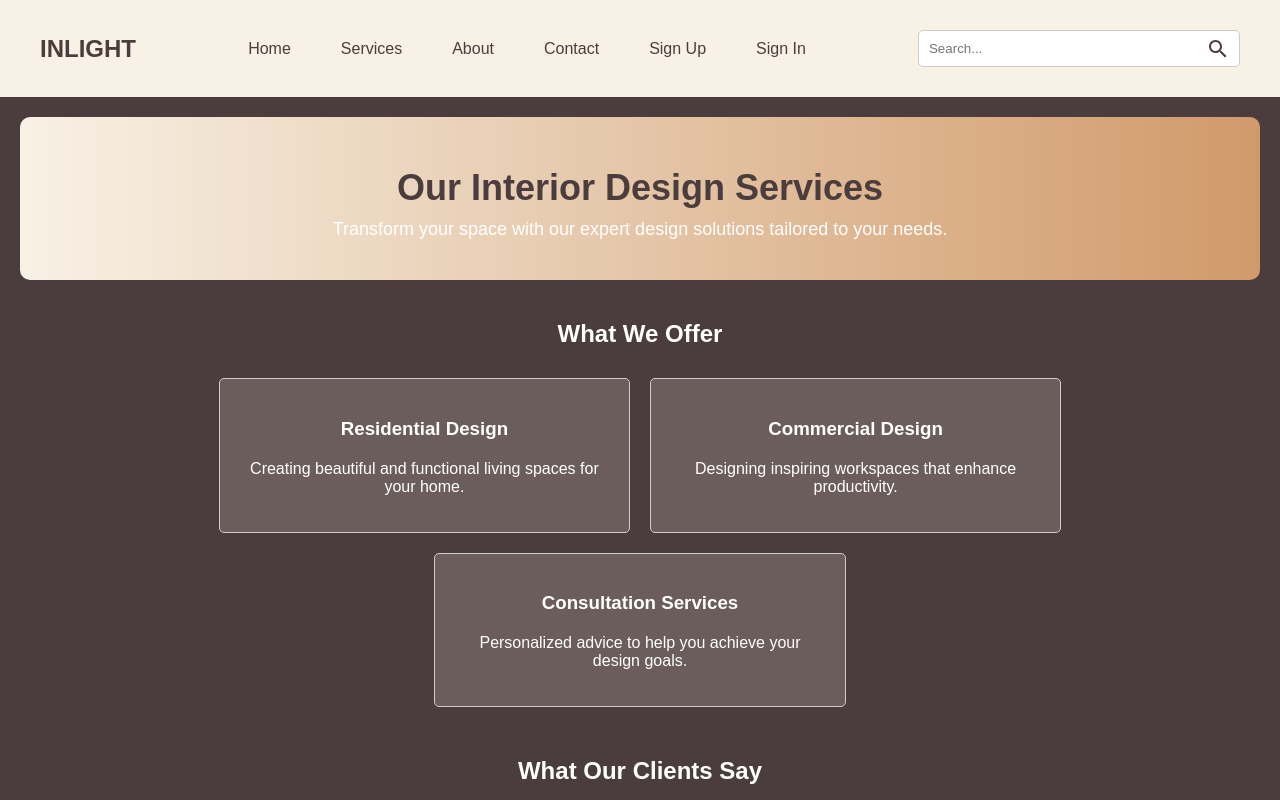
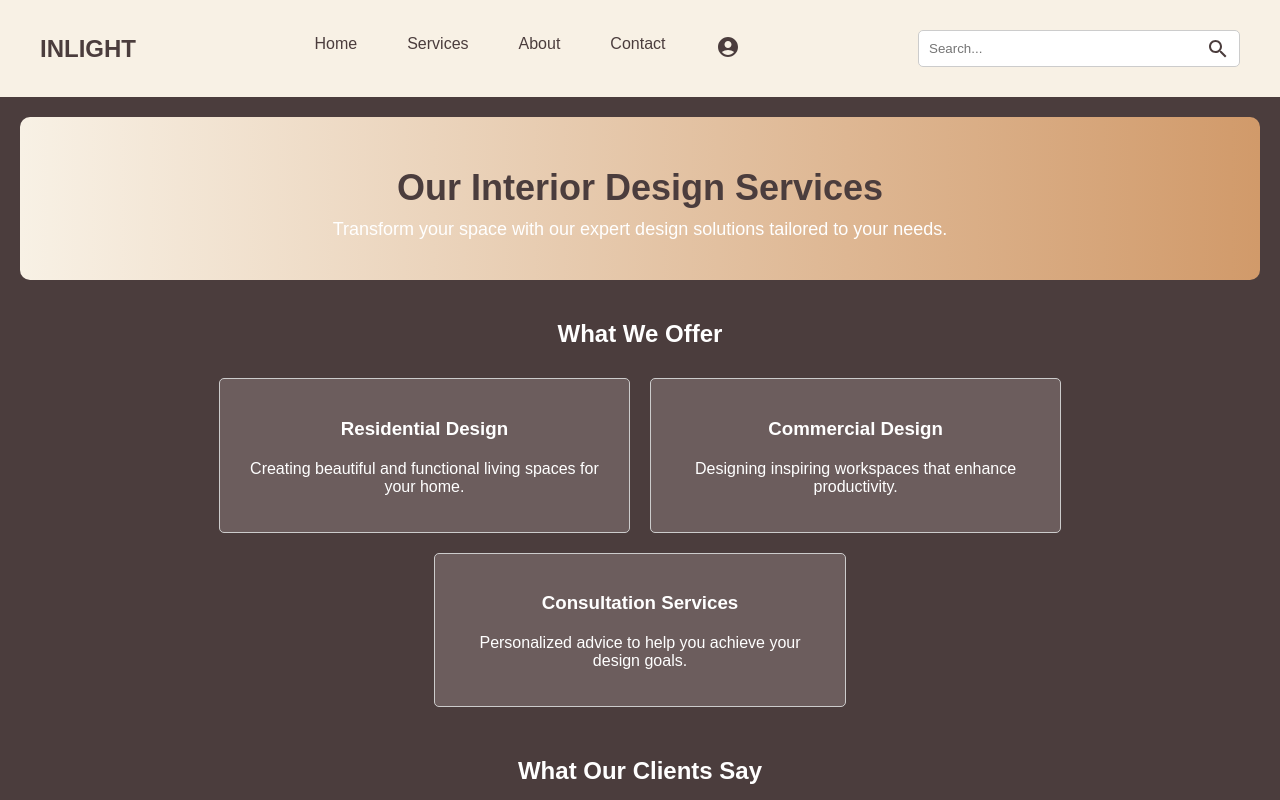
Before and after one commit to eldianak21/Yeamanuel-inlight-interior, a React (Create React App) app in the folder inlight-interior/: page /services#consultation in a window 1280 px wide. Shown: the top 800 px of the page. Built offline with nearby package versions, Linux system fonts and the light colour scheme.

Commit message:
update on header part

```diff
--- a/inlight-interior/src/Components/Header/Header.css
+++ b/inlight-interior/src/Components/Header/Header.css
@@ -110,3 +110,23 @@ body {
 .dropdown-menu a:hover {
     background-color: #f0f0f0; /* Change background on hover */
 }
+.account-dropdown {
+    position: absolute;
+    background-color: #fff;
+    border: 1px solid #ccc;
+    border-radius: 5px;
+    box-shadow: 0 4px 8px rgba(0, 0, 0, 0.1);
+    z-index: 1000;
+    margin-top: 5px;
+}
+
+.account-dropdown a {
+    display: block;
+    padding: 10px;
+    color: #4b3d3d;
+    text-decoration: none;
+}
+
+.account-dropdown a:hover {
+    background-color: #f0f0f0;
+}
--- a/inlight-interior/src/Components/Header/Header.js
+++ b/inlight-interior/src/Components/Header/Header.js
@@ -2,6 +2,7 @@ import React, { useState } from 'react';
 import { Link } from 'react-router-dom';
 import './Header.css';
 import SearchIcon from '@mui/icons-material/Search';
+import AccountCircleIcon from '@mui/icons-material/AccountCircle'; // Import the account icon
 
 const services = [
     { name: 'Residential Design', path: '/services#residential-design' },
@@ -11,9 +12,14 @@ const services = [
 
 const Header = () => {
     const [dropdownVisible, setDropdownVisible] = useState(false);
+    const [accountDropdownVisible, setAccountDropdownVisible] = useState(false);
 
     const toggleDropdown = () => {
         setDropdownVisible(!dropdownVisible);
+    };
+
+    const toggleAccountDropdown = () => {
+        setAccountDropdownVisible(!accountDropdownVisible);
     };
 
     return (
@@ -25,8 +31,15 @@ const Header = () => {
                     <li><Link to="/services">Services</Link></li>
                     <li><Link to="/about">About</Link></li>
                     <li><Link to="/contact">Contact</Link></li>
-                    <li><Link to="/signup">Sign Up</Link></li>
-                    <li><Link to="/login">Sign In</Link></li>
+                    <li onClick={toggleAccountDropdown} className="account-icon">
+                        <AccountCircleIcon />
+                        {accountDropdownVisible && (
+                            <div className="account-dropdown">
+                                <Link to="/signup">Sign Up</Link>
+                                <Link to="/login">Sign In</Link>
+                            </div>
+                        )}
+                    </li>
                 </ul>
             </nav>
             <div className="search-bar" onClick={toggleDropdown}>
```
Also changed, not shown: inlight-interior/package.json (+4 -4 lines), 1 other file (tests, documents, lock files or other folders).
